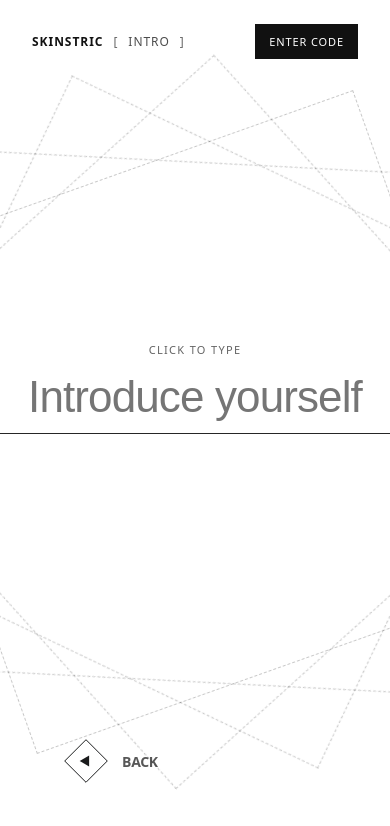
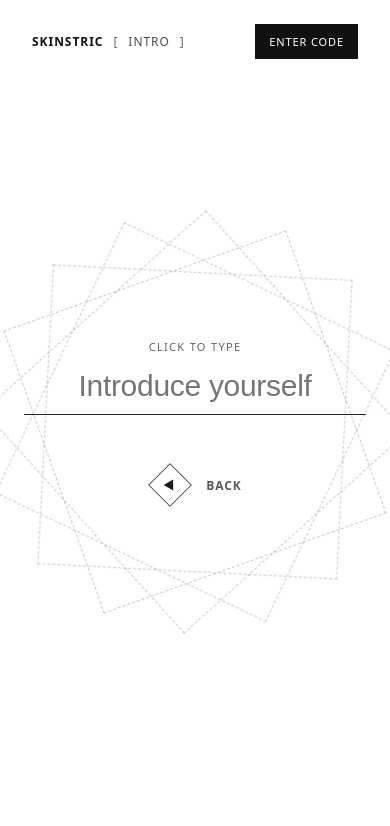
Before and after one commit to raymondknuss/skinstric-frontend, a Next.js app: page /testing in a window 390 px wide. Shown: the top 826 px of the page. Built offline with nearby package versions, Linux system fonts and the light colour scheme.

Commit message:
fix(testing): improve mobile responsiveness and CTA layout

```diff
--- a/app/testing/testing.css
+++ b/app/testing/testing.css
@@ -78,6 +78,10 @@
   margin-bottom: 12px;
   font-size: 12px;
   color: #d23c3c;
+}
+
+.p1-form-inputWrap {
+  width: 100%;
 }
 
 .p1-form-input {
@@ -212,10 +216,63 @@
   transition: opacity 0.4s ease, transform 0.4s ease;
 }
 
-.p1-testing-pathPreview {
-  position: absolute;
-  bottom: 20px;
-  left: 64px;
-  font-size: 11px;
-  opacity: 0.55;
+@media (max-width: 768px) {
+  .p1-testing {
+    display: flex;
+    flex-direction: column;
+    justify-content: center;
+    align-items: center;
+    height: auto;
+    min-height: 100vh;
+    padding: 120px 24px 72px;
+    overflow-y: auto;
+  }
+
+  .p1-testing-center {
+    position: relative;
+    top: auto;
+    left: auto;
+    transform: none;
+    min-width: auto;
+    width: 100%;
+    max-width: 360px;
+    margin-bottom: 48px;
+    z-index: 3;
+  }
+
+  .p1-form-input {
+    font-size: 30px;
+    letter-spacing: -0.01em;
+  }
+
+  .p1-rotator {
+    width: 300px;
+    height: 300px;
+  }
+
+  .p1-testing-bottomLeft,
+  .p1-testing-bottomRight {
+    position: relative;
+    left: auto;
+    right: auto;
+    bottom: auto;
+    transform: none;
+    opacity: 1;
+    display: flex;
+    justify-content: center;
+  }
+
+  .p1-testing-bottomLeft {
+    margin-bottom: 14px;
+  }
+
+  .p1-testing-bottomRight {
+    margin-bottom: 32px;
+  }
+
+  .p1-navLabel,
+  .p1-ctaLabel {
+    font-size: 12px;
+    letter-spacing: 0.08em;
+  }
 }
```
